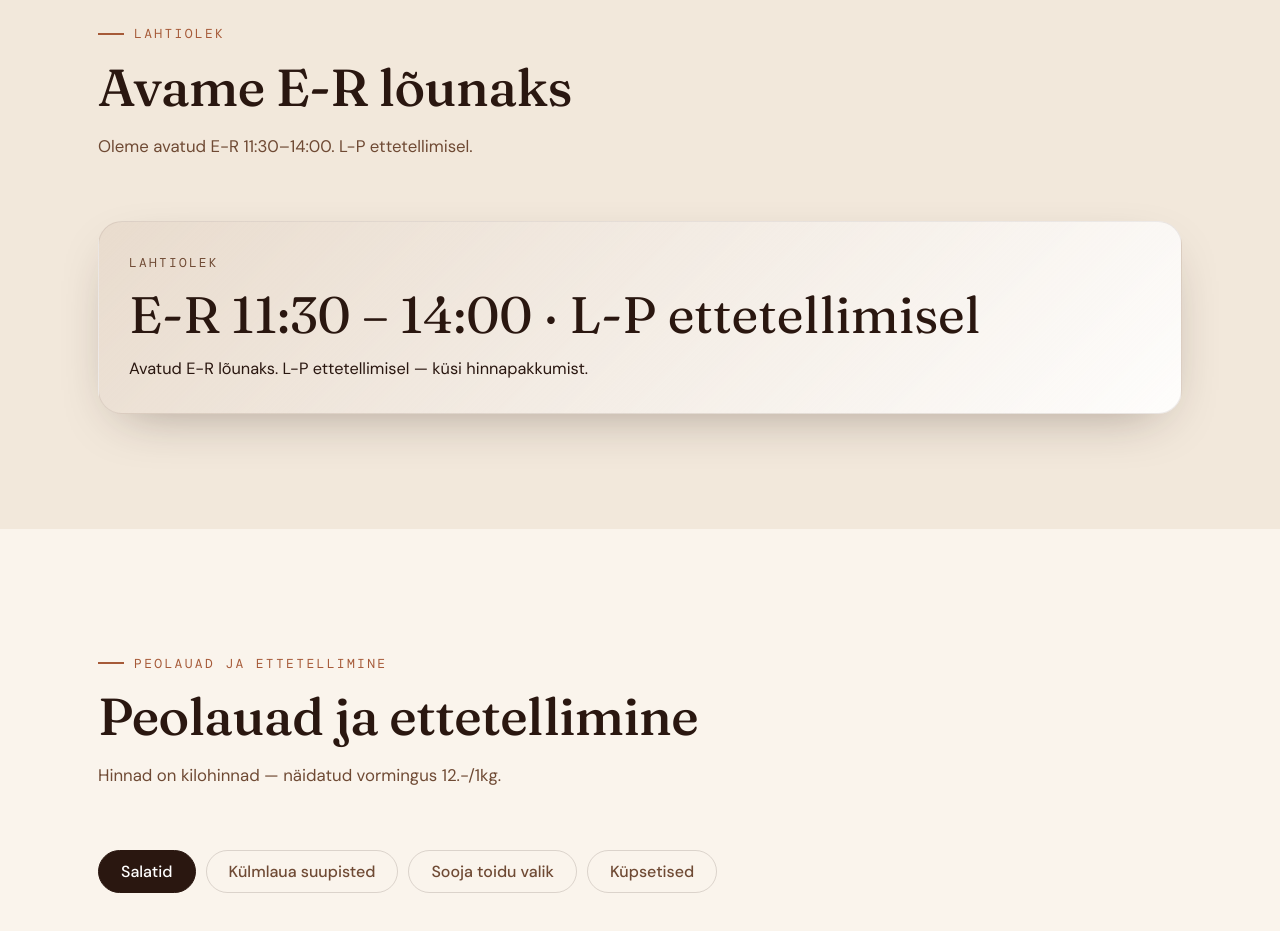
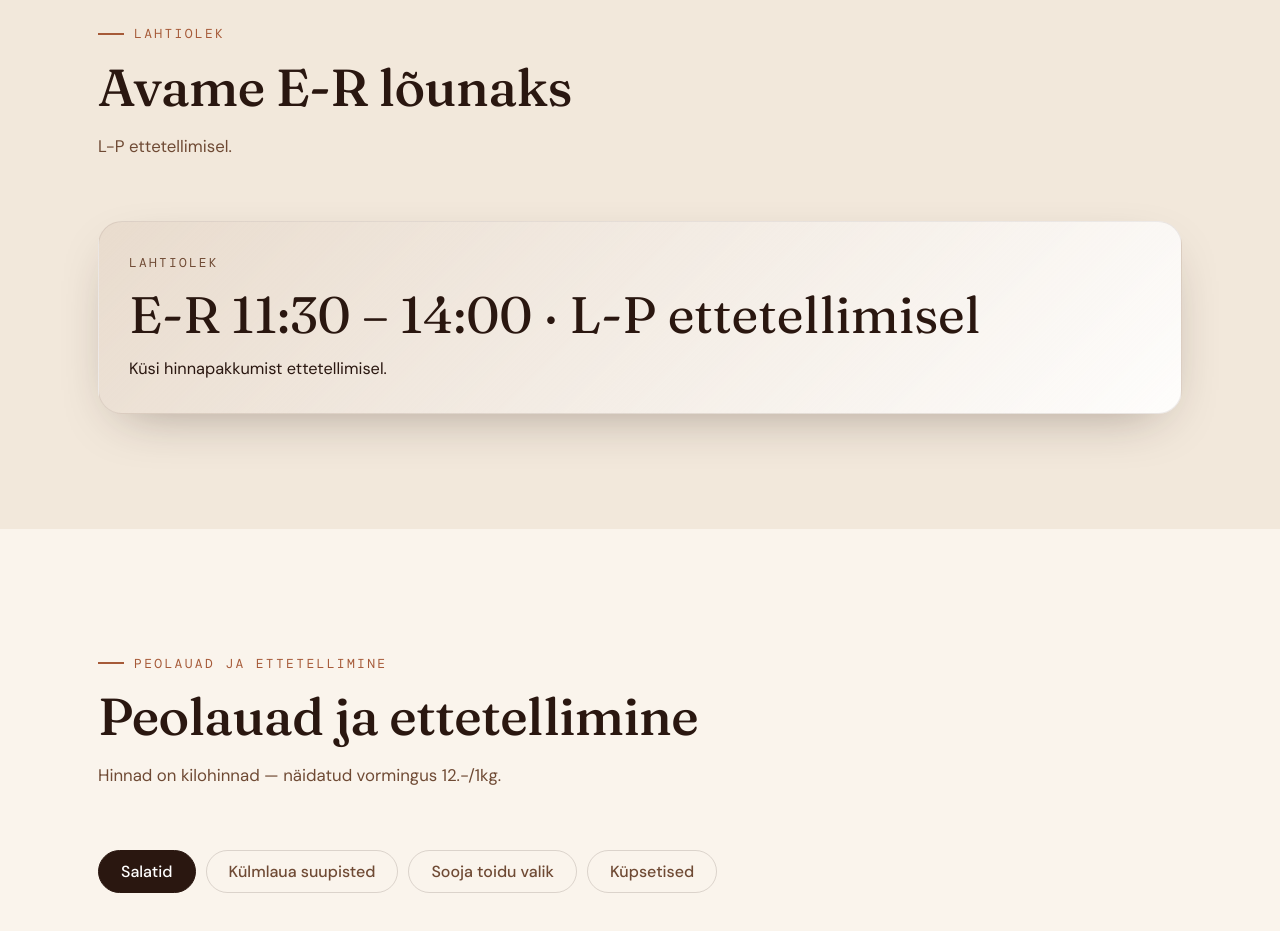
Before and after one commit to 001ssk/kohvik, a plain HTML site: page index.html in a window 1280 px wide. Shown: the part 900-1831 px from the top of the page. Drawn offline with nearby package versions, Linux system fonts and the light colour scheme.

Commit message:
Hours: remove duplicate time displays, keep single large time

```diff
--- a/index.html
+++ b/index.html
@@ -155,14 +155,14 @@
         <div class="section-head reveal">
           <p class="eyebrow">Lahtiolek</p>
           <h2 class="section-title" id="hoursTitle">Avame E-R lõunaks</h2>
-          <p class="section-lead">Oleme avatud E-R <time datetime="11:30">11:30</time>–<time datetime="14:00">14:00</time>. L-P ettetellimisel.</p>
+          <p class="section-lead">L-P ettetellimisel.</p>
         </div>
 
         <div class="hours-summary reveal">
           <div class="hours-summary-inner">
             <span class="hours-summary-label">Lahtiolek</span>
             <div class="hours-summary-time">E-R <time datetime="11:30">11:30</time> – <time datetime="14:00">14:00</time> · L-P ettetellimisel</div>
-            <p class="hours-summary-copy">Avatud E-R lõunaks. L-P ettetellimisel — küsi hinnapakkumist.</p>
+            <p class="hours-summary-copy">Küsi hinnapakkumist ettetellimisel.</p>
           </div>
         </div>
       </div>
```
